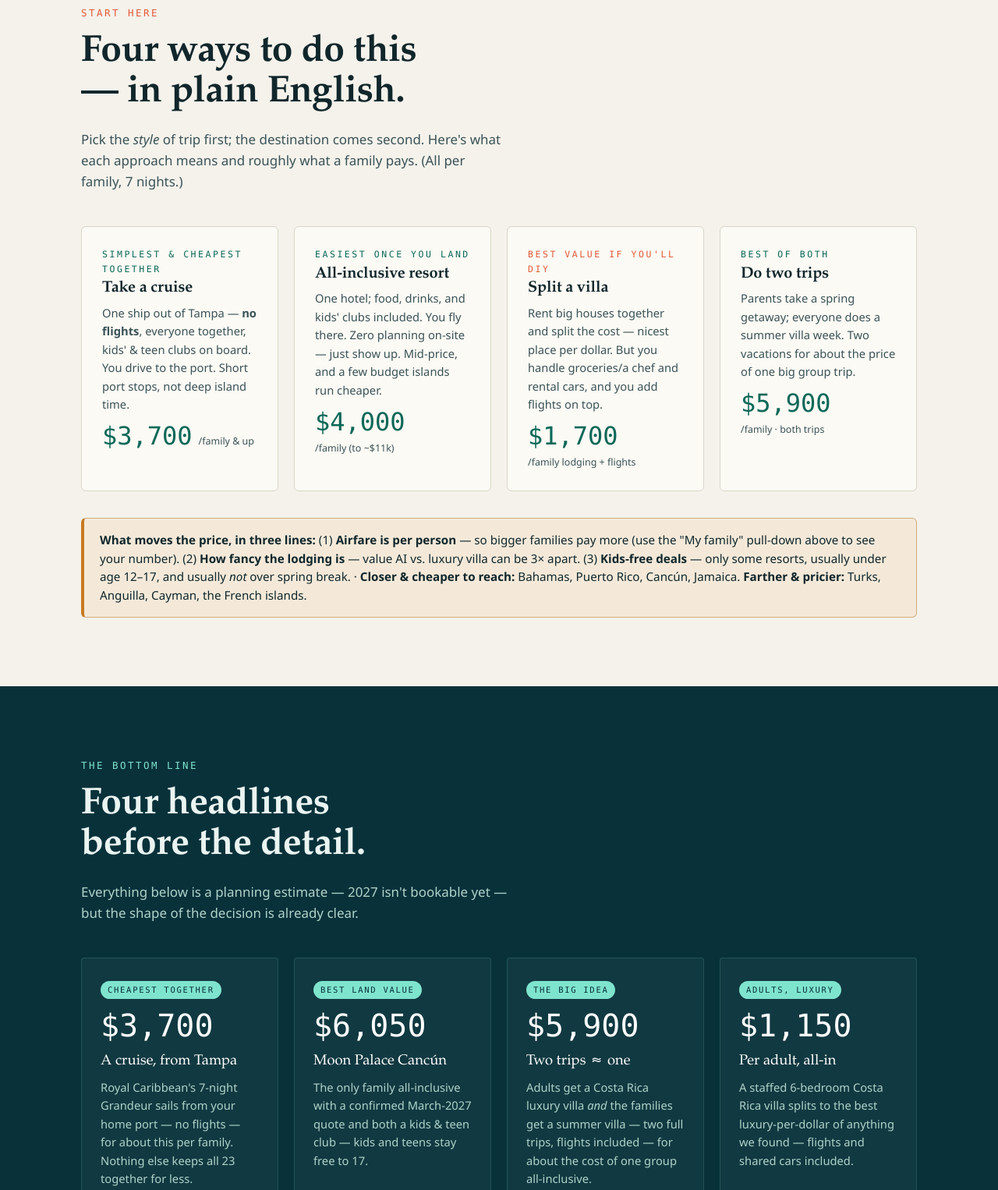
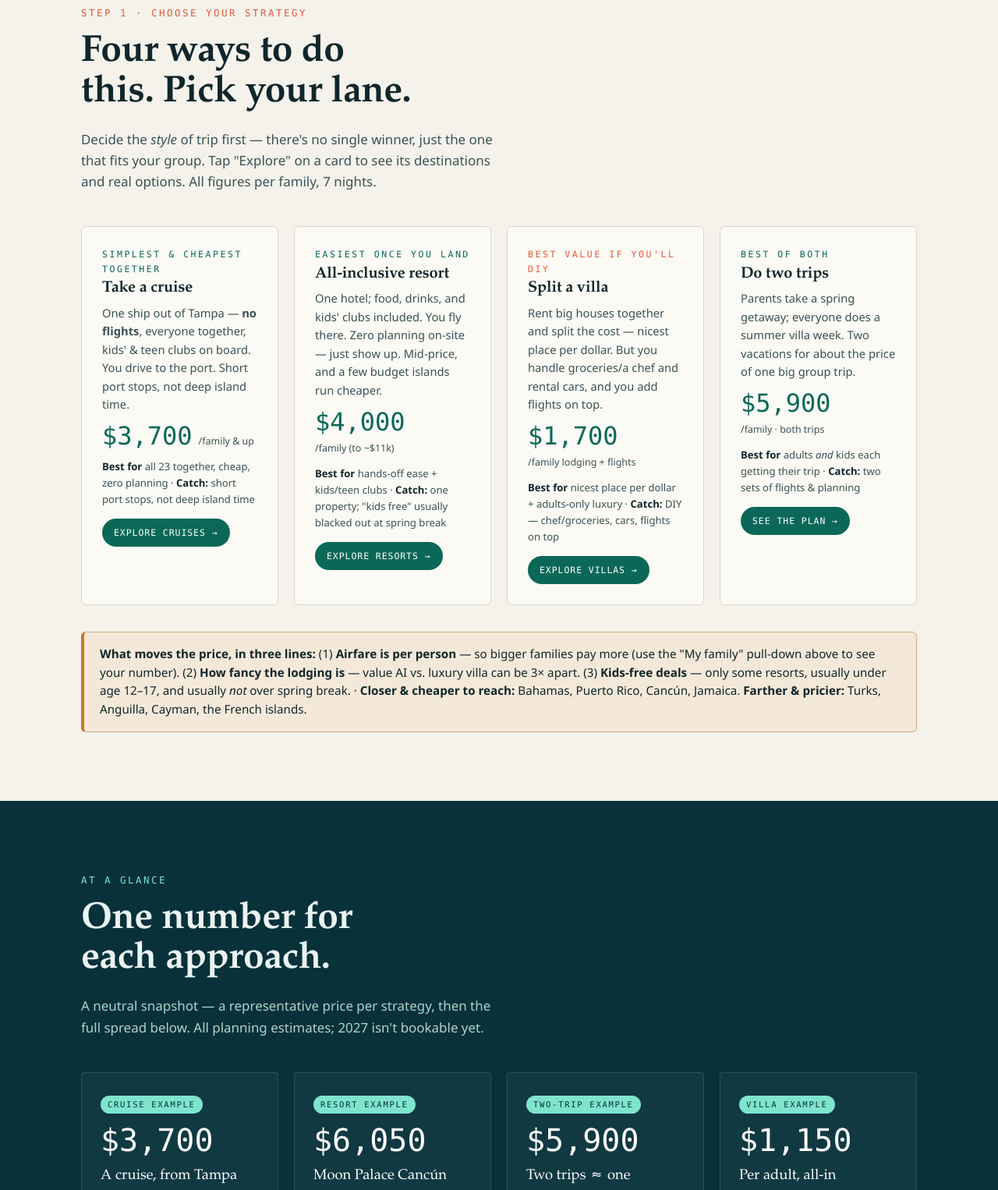
Before and after one commit to limafoxtrot87/bw9-caribbean-2027, a plain HTML site: page index.html in a window 1280 px wide. Shown: the part 945-2471 px from the top of the page at 78% size. Drawn offline with Linux system fonts and the light colour scheme.

Commit message:
Redesign: strategy-showdown entry point, neutral framing, explore jump-links

```diff
--- a/index.html
+++ b/index.html
@@ -232,8 +232,8 @@
   <div class="nav-in">
     <div class="brand">Blue Water <span>Nine</span></div>
     <div class="nav-links">
-      <a href="#start">Start Here</a>
-      <a href="#verdict">The Verdict</a>
+      <a href="#start">Choose</a>
+      <a href="#verdict">Costs</a>
       <a href="#group">Who's Going</a>
       <a href="#adults">Adults Only</a>
       <a href="#family">Whole Group</a>
@@ -315,15 +315,15 @@
 <section id="start">
   <div class="wrap">
     <div class="sec-head reveal">
-      <span class="chapter-no">START HERE</span>
-      <h2>Four ways to do this — in plain English.</h2>
-      <p>Pick the <em>style</em> of trip first; the destination comes second. Here's what each approach means and roughly what a family pays. (All per family, 7 nights.)</p>
+      <span class="chapter-no">STEP 1 · CHOOSE YOUR STRATEGY</span>
+      <h2>Four ways to do this. Pick your lane.</h2>
+      <p>Decide the <em>style</em> of trip first — there's no single winner, just the one that fits your group. Tap "Explore" on a card to see its destinations and real options. All figures per family, 7 nights.</p>
     </div>
     <div class="vgrid" style="--paper:var(--paper)">
-      <div class="mbox reveal"><div class="eyebrow" style="color:var(--teal-ink)">Simplest &amp; cheapest together</div><h4 style="font-size:1.25rem;margin:6px 0 8px">Take a cruise</h4><p style="font-size:.92rem;color:var(--ink-2)">One ship out of Tampa — <strong>no flights</strong>, everyone together, kids' &amp; teen clubs on board. You drive to the port. Short port stops, not deep island time.</p><div class="price" style="margin-top:12px"><span class="val num" data-count="3700" data-prefix="$">$0</span><span class="unit">/family &amp; up</span></div></div>
-      <div class="mbox reveal"><div class="eyebrow" style="color:var(--teal-ink)">Easiest once you land</div><h4 style="font-size:1.25rem;margin:6px 0 8px">All-inclusive resort</h4><p style="font-size:.92rem;color:var(--ink-2)">One hotel; food, drinks, and kids' clubs included. You fly there. Zero planning on-site — just show up. Mid-price, and a few budget islands run cheaper.</p><div class="price" style="margin-top:12px"><span class="val num" data-count="4000" data-prefix="$">$0</span><span class="unit">/family (to ~$11k)</span></div></div>
-      <div class="mbox reveal"><div class="eyebrow" style="color:var(--coral)">Best value if you'll DIY</div><h4 style="font-size:1.25rem;margin:6px 0 8px">Split a villa</h4><p style="font-size:.92rem;color:var(--ink-2)">Rent big houses together and split the cost — nicest place per dollar. But you handle groceries/a chef and rental cars, and you add flights on top.</p><div class="price" style="margin-top:12px"><span class="val num" data-count="1700" data-prefix="$">$0</span><span class="unit">/family lodging + flights</span></div></div>
-      <div class="mbox reveal"><div class="eyebrow" style="color:var(--teal-ink)">Best of both</div><h4 style="font-size:1.25rem;margin:6px 0 8px">Do two trips</h4><p style="font-size:.92rem;color:var(--ink-2)">Parents take a spring getaway; everyone does a summer villa week. Two vacations for about the price of one big group trip.</p><div class="price" style="margin-top:12px"><span class="val num" data-count="5900" data-prefix="$">$0</span><span class="unit">/family · both trips</span></div></div>
+      <div class="mbox reveal"><div class="eyebrow" style="color:var(--teal-ink)">Simplest &amp; cheapest together</div><h4 style="font-size:1.25rem;margin:6px 0 8px">Take a cruise</h4><p style="font-size:.92rem;color:var(--ink-2)">One ship out of Tampa — <strong>no flights</strong>, everyone together, kids' &amp; teen clubs on board. You drive to the port. Short port stops, not deep island time.</p><div class="price" style="margin-top:12px"><span class="val num" data-count="3700" data-prefix="$">$0</span><span class="unit">/family &amp; up</span></div><p style="font-size:.82rem;color:var(--ink-2);margin:12px 0 0"><strong style="color:var(--ink)">Best for</strong> all 23 together, cheap, zero planning · <strong style="color:var(--ink)">Catch:</strong> short port stops, not deep island time</p><a class="btn primary" style="margin-top:14px" href="#cruise">Explore cruises →</a></div>
+      <div class="mbox reveal"><div class="eyebrow" style="color:var(--teal-ink)">Easiest once you land</div><h4 style="font-size:1.25rem;margin:6px 0 8px">All-inclusive resort</h4><p style="font-size:.92rem;color:var(--ink-2)">One hotel; food, drinks, and kids' clubs included. You fly there. Zero planning on-site — just show up. Mid-price, and a few budget islands run cheaper.</p><div class="price" style="margin-top:12px"><span class="val num" data-count="4000" data-prefix="$">$0</span><span class="unit">/family (to ~$11k)</span></div><p style="font-size:.82rem;color:var(--ink-2);margin:12px 0 0"><strong style="color:var(--ink)">Best for</strong> hands-off ease + kids/teen clubs · <strong style="color:var(--ink)">Catch:</strong> one property; "kids free" usually blacked out at spring break</p><a class="btn primary" style="margin-top:14px" href="#family">Explore resorts →</a></div>
+      <div class="mbox reveal"><div class="eyebrow" style="color:var(--coral)">Best value if you'll DIY</div><h4 style="font-size:1.25rem;margin:6px 0 8px">Split a villa</h4><p style="font-size:.92rem;color:var(--ink-2)">Rent big houses together and split the cost — nicest place per dollar. But you handle groceries/a chef and rental cars, and you add flights on top.</p><div class="price" style="margin-top:12px"><span class="val num" data-count="1700" data-prefix="$">$0</span><span class="unit">/family lodging + flights</span></div><p style="font-size:.82rem;color:var(--ink-2);margin:12px 0 0"><strong style="color:var(--ink)">Best for</strong> nicest place per dollar + adults-only luxury · <strong style="color:var(--ink)">Catch:</strong> DIY — chef/groceries, cars, flights on top</p><a class="btn primary" style="margin-top:14px" href="#adults">Explore villas →</a></div>
+      <div class="mbox reveal"><div class="eyebrow" style="color:var(--teal-ink)">Best of both</div><h4 style="font-size:1.25rem;margin:6px 0 8px">Do two trips</h4><p style="font-size:.92rem;color:var(--ink-2)">Parents take a spring getaway; everyone does a summer villa week. Two vacations for about the price of one big group trip.</p><div class="price" style="margin-top:12px"><span class="val num" data-count="5900" data-prefix="$">$0</span><span class="unit">/family · both trips</span></div><p style="font-size:.82rem;color:var(--ink-2);margin:12px 0 0"><strong style="color:var(--ink)">Best for</strong> adults <em>and</em> kids each getting their trip · <strong style="color:var(--ink)">Catch:</strong> two sets of flights &amp; planning</p><a class="btn primary" style="margin-top:14px" href="#twotrip">See the plan →</a></div>
     </div>
     <div class="callout reveal" style="margin-top:34px;margin-bottom:0"><strong>What moves the price, in three lines:</strong> (1) <strong>Airfare is per person</strong> — so bigger families pay more (use the "My family" pull-down above to see your number). (2) <strong>How fancy the lodging is</strong> — value AI vs. luxury villa can be 3× apart. (3) <strong>Kids-free deals</strong> — only some resorts, usually under age 12–17, and usually <em>not</em> over spring break. · <strong>Closer &amp; cheaper to reach:</strong> Bahamas, Puerto Rico, Cancún, Jamaica. <strong>Farther &amp; pricier:</strong> Turks, Anguilla, Cayman, the French islands.</div>
   </div>
@@ -333,15 +333,15 @@
 <section class="verdict" id="verdict">
   <div class="wrap">
     <div class="sec-head reveal">
-      <span class="chapter-no">THE BOTTOM LINE</span>
-      <h2>Four headlines before the detail.</h2>
-      <p>Everything below is a planning estimate — 2027 isn't bookable yet — but the shape of the decision is already clear.</p>
+      <span class="chapter-no">AT A GLANCE</span>
+      <h2>One number for each approach.</h2>
+      <p>A neutral snapshot — a representative price per strategy, then the full spread below. All planning estimates; 2027 isn't bookable yet.</p>
     </div>
     <div class="vgrid">
-      <div class="vcard reveal"><span class="tag">Cheapest together</span><div class="big num" data-count="3700" data-prefix="$">$0</div><div class="lbl">A cruise, from Tampa</div><p>Royal Caribbean's 7-night Grandeur sails from your home port — no flights — for about this per family. Nothing else keeps all 23 together for less.</p></div>
-      <div class="vcard reveal"><span class="tag">Best land value</span><div class="big num" data-count="6050" data-prefix="$">$0</div><div class="lbl">Moon Palace Cancún</div><p>The only family all-inclusive with a confirmed March-2027 quote and both a kids &amp; teen club — kids and teens stay free to 17.</p></div>
-      <div class="vcard reveal"><span class="tag">The big idea</span><div class="big num" data-count="5900" data-prefix="$">$0</div><div class="lbl">Two trips ≈ one</div><p>Adults get a Costa Rica luxury villa <em>and</em> the families get a summer villa — two full trips, flights included — for about the cost of one group all-inclusive.</p></div>
-      <div class="vcard reveal"><span class="tag">Adults, luxury</span><div class="big num" data-count="1150" data-prefix="$">$0</div><div class="lbl">Per adult, all-in</div><p>A staffed 6-bedroom Costa Rica villa splits to the best luxury-per-dollar of anything we found — flights and shared cars included.</p></div>
+      <div class="vcard reveal"><span class="tag">Cruise example</span><div class="big num" data-count="3700" data-prefix="$">$0</div><div class="lbl">A cruise, from Tampa</div><p>Royal Caribbean's 7-night Grandeur sails from your home port — no flights — for about this per family. Nothing else keeps all 23 together for less.</p></div>
+      <div class="vcard reveal"><span class="tag">Resort example</span><div class="big num" data-count="6050" data-prefix="$">$0</div><div class="lbl">Moon Palace Cancún</div><p>The only family all-inclusive with a confirmed March-2027 quote and both a kids &amp; teen club — kids and teens stay free to 17.</p></div>
+      <div class="vcard reveal"><span class="tag">Two-trip example</span><div class="big num" data-count="5900" data-prefix="$">$0</div><div class="lbl">Two trips ≈ one</div><p>Adults get a Costa Rica luxury villa <em>and</em> the families get a summer villa — two full trips, flights included — for about the cost of one group all-inclusive.</p></div>
+      <div class="vcard reveal"><span class="tag">Villa example</span><div class="big num" data-count="1150" data-prefix="$">$0</div><div class="lbl">Per adult, all-in</div><p>A staffed 6-bedroom Costa Rica villa splits to the best luxury-per-dollar of anything we found — flights and shared cars included.</p></div>
     </div>
 
     <div class="bars">
```
